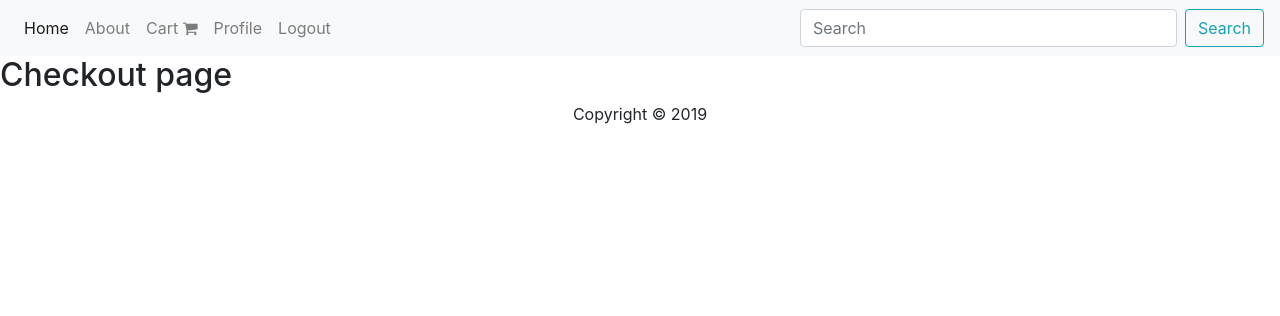
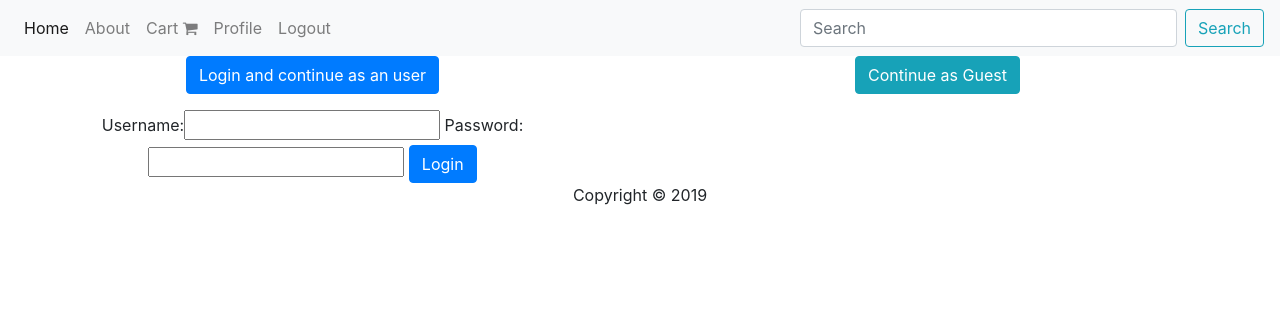
Before and after one commit to mokbulalam/ecommerce-website, a Django app: template carts/templates/carts/checkout.html in a window 1280 px wide. Shown: the top 316 px of the page. Run offline with Django 3.2, Linux system fonts and the light colour scheme; the template is opened without the code that fills it: values that come from a table or form of the project are taken from there, others are empty; a user stored in the database is signed in; tables that the repository leaves empty hold one stand-in row (values such as "Sample post"); parts of the project's set-up code (start-up, migrations or seed data) failed here and were passed over; some libraries are stand-ins or nearby versions.

Commit message:
Very good progress till now

```diff
--- a/accounts/templates/accounts/login.html
+++ b/accounts/templates/accounts/login.html
@@ -2,10 +2,6 @@
 
 {% block content %}
 
-<form method="POST">
-{% csrf_token %}
-	{{ form }}
-	<button type="submit" class="btn btn-primary">Login</button>
-</form>
+{% include 'accounts/snippets/login_form.html' with form=form next_url=request.build_absolute_uri %}
 
 {% endblock %}
--- /dev/null
+++ b/accounts/templates/accounts/snippets/login_form.html
@@ -0,0 +1,9 @@
+<form method="POST" action="{% url 'login_page' %}">
+{% csrf_token %}
+	{% if next_url %}
+		<input type="hidden" name="next" value="{{ next_url }}">
+	{% endif %}
+
+	{{ form }}
+	<button type="submit" class="btn btn-primary">Login</button>
+</form>
--- a/accounts/views.py
+++ b/accounts/views.py
@@ -12,6 +12,7 @@ def login_page(request):
 	next_ = request.GET.get('next')
 	next_post = request.POST.get('next')
 	redirect_path = next_ or next_post or None
+	print('redirect path is ' + str(redirect_path))
 
 	if form.is_valid():
 		username 	= form.cleaned_data.get("username")
--- a/carts/templates/carts/checkout.html
+++ b/carts/templates/carts/checkout.html
@@ -2,6 +2,30 @@
 
 {% block content %}
 
-<h2>Checkout page</h2>
+{% if not billing_profile %}
+<div class="container-fluid text-center row">
+	<div class="col-12 col-md-6">
+		<button class="btn btn-primary">Login and continue as an user</button>
+		<p></p>
+
+		{% include 'accounts/snippets/login_form.html' with form=form next_url=request.build_absolute_uri %}
+
+	</div>
+	<div class="col-12 col-md-6">
+		<button class="btn btn-info">Continue as Guest</button>
+	</div>
+</div>
+
+
+{% else %}
+
+	<div class="container-fluid">
+		<h2>Checkout page</h2>
+		<p>Cart Total: {{ order.cart.total }}</p>
+		<p>Shipping Total: {{ order.shipping_total }}</p>
+		<p>Order Total: {{ order.total }}</p>
+	</div>
+
+{% endif %}
 
 {% endblock %}
--- a/products/templates/products/list.html
+++ b/products/templates/products/list.html
@@ -35,9 +35,9 @@
             <div class="card-body">
               <p class="card-text">{{ object.description|truncatewords:15 }}</p>
               <div class="d-flex justify-content-between align-items-center" id="add_to_cart_button">
-                <div class="btn-group">
-                  <button type="button" class="btn btn-sm btn-info">Add To Cart</button>
-                </div>
+
+                {% include 'products/snippets/update_cart.html' with product=object cart=cart %}
+
                 <medium id="card-price">${{ object.price }}</medium>
               </div>
             </div>
--- a/products/templates/products/snippets/update_cart.html
+++ b/products/templates/products/snippets/update_cart.html
@@ -2,7 +2,7 @@
 	<input type="hidden" name="product_id" value="{{ product.id }}" />
 	{% if product in cart.products.all %}
 
-		<h3>Already In Cart</h3>
+		<p class="btn-info">Already In Cart</p>
 		<button type="submit" class="btn btn-danger">Remove?</button>
 	{% else %}
 		<button type="submit" class="btn btn-success">Add To Cart</button>
--- a/products/views.py
+++ b/products/views.py
@@ -11,6 +11,12 @@ class ProductListView(ListView):
 	def get_queryset(self, *args, **kwargs):
 		request = self.request
 		return Product.objects.all()
+
+	def get_context_data(self, *args, **kwargs):
+		context = super(ProductListView, self).get_context_data(*args, **kwargs)
+		cart_obj = Cart.objects.new_or_get(self.request)
+		context['cart'] = cart_obj
+		return context
 
 class ProductDetailView(DetailView):
 	queryset = Product.objects.all()
```
Also changed, not shown: carts/views.py (+18 -2 lines).
